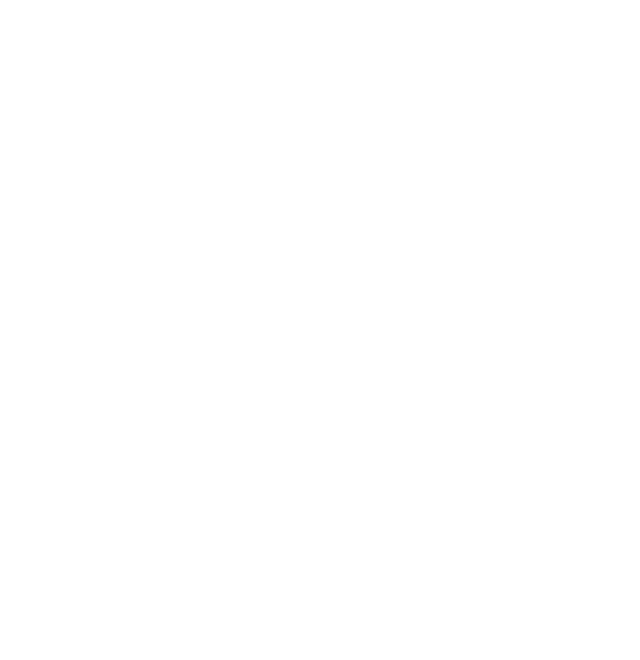
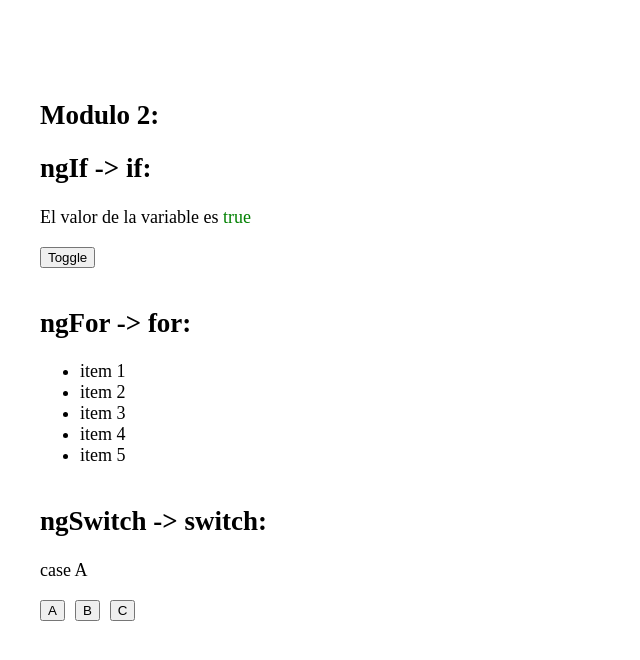
Before and after one commit to lsimonar/waynabox-angular17-workshop, an Angular app: page /modulo-2 in a window 1280 px wide. Before the commit this address led to /. Shown: the top 660 px of the page, without its empty margins (0-640 px from the left). Built offline with nearby package versions, Linux system fonts and the light colour scheme.

Commit message:
modulo 2

```diff
--- /dev/null
+++ b/src/app/Modulos/2-control-flow/module2/module2.component.html
@@ -0,0 +1,26 @@
+<section class="wrapper">
+  <h1>Modulo 2:</h1>
+
+  <h2>ngIf -> if:</h2>
+  <div>
+    <p *ngIf="variable">El valor de la variable es <span style="color: green;">{{ variable }}</span></p>
+    <p *ngIf="!variable">El valor de la variable es <span style="color: red;">{{ variable }}</span></p>
+  </div>
+  <button (click)="variable = !variable">Toggle</button>
+  <h2 style="margin-top: 40px;">ngFor -> for:</h2>
+  <div>
+    <ul>
+      <li *ngFor="let item of [1, 2, 3, 4, 5]">item {{ item }}</li>
+    </ul>
+  </div>
+  <h2 style="margin-top: 40px;">ngSwitch -> switch:</h2>
+  <div [ngSwitch]="switchValue">
+    <p *ngSwitchCase="'A'">case A</p>
+    <p *ngSwitchCase="'B'">case B</p>
+    <p *ngSwitchCase="'C'">case C</p>
+    <p *ngSwitchDefault>No hay case</p>
+  </div>
+  <button style="margin-right: 10px;" (click)="switchValue = 'A'">A</button>
+  <button style="margin-right: 10px;" (click)="switchValue = 'B'">B</button>
+  <button (click)="switchValue = 'C'">C</button>
+</section>
--- /dev/null
+++ b/src/app/Modulos/2-control-flow/module2/module2.component.ts
@@ -0,0 +1,14 @@
+import { NgFor, NgIf, NgSwitch, NgSwitchCase, NgSwitchDefault } from '@angular/common';
+import { Component } from '@angular/core';
+
+@Component({
+  selector: 'module2',
+  standalone: true,
+  imports: [NgIf, NgFor, NgSwitch, NgSwitchCase, NgSwitchDefault],
+  templateUrl: './module2.component.html',
+  styleUrls: ['./module2.component.scss']
+})
+export class Module2Component {
+  variable = true;
+  switchValue = 'A';
+}
--- a/src/app/app-routing.module.ts
+++ b/src/app/app-routing.module.ts
@@ -2,6 +2,7 @@
 import { RouterModule, Routes } from '@angular/router';
 import { NonStandaloneComponent } from './Modulos/1-standalone-components/ejercicios/exercice-1/non-standalone-component.component';
 import { IndexComponent } from './index/index.component';
+import { Module2Component } from './Modulos/2-control-flow/module2/module2.component';
 
 const routes: Routes = [
   {
@@ -11,6 +12,10 @@
   {
     path: 'modulo-1',
     component: NonStandaloneComponent
+  },
+  {
+    path: 'modulo-2',
+    component: Module2Component
   }
 ];
 
```
Also changed, not shown: src/app/Modulos/2-control-flow/module2/module2.component.scss (added).
